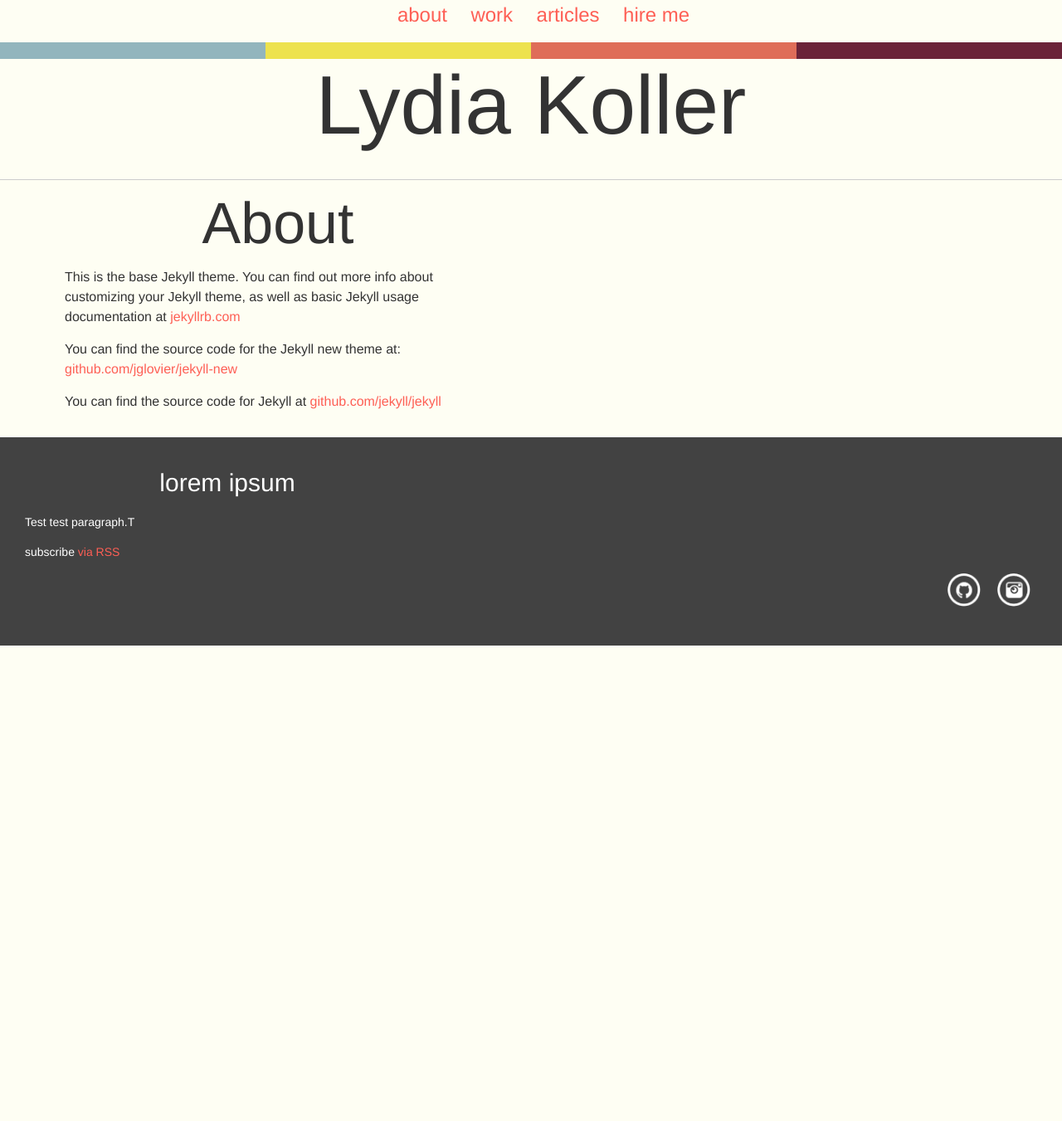
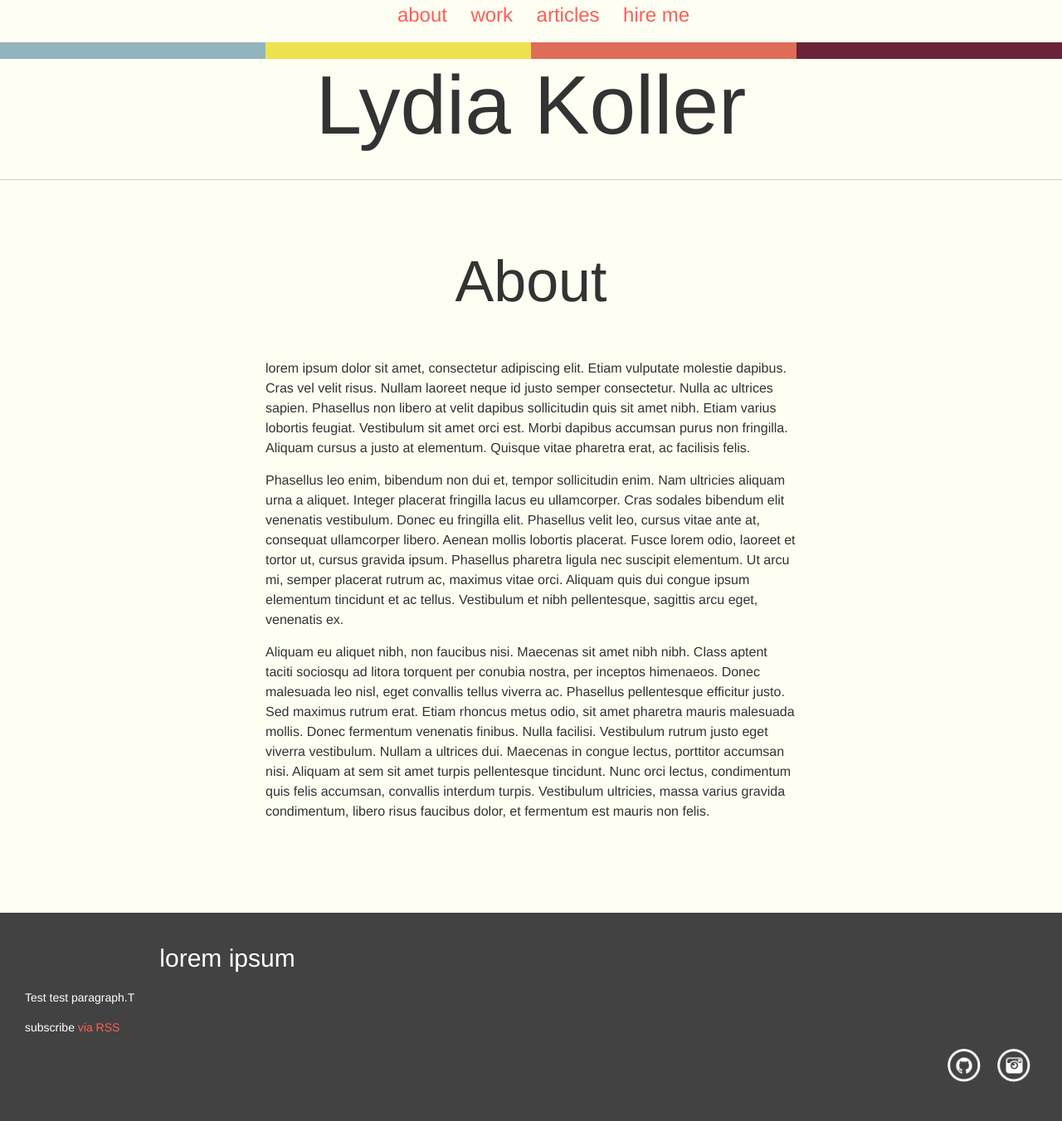
Before and after one commit to Lydiakoller/Learn-Jekyll, a Jekyll site: the page built from about.md, in a window 1280 px wide. Shown: the whole page at 83% size. Built offline with Jekyll 4.4.1, drawn with Linux system fonts in a browser that asks for light colours; before the commit the page ends 900 px from its top, so only the background shows below that.

Commit message:
Add pages for about & work

```diff
--- a/_layouts/page.html
+++ b/_layouts/page.html
@@ -1,14 +1,16 @@
 ---
 layout: default
 ---
-<div class="post">
-
-  <header class="post-header">
-    <h1 class="post-title">{{ page.title }}</h1>
-  </header>
-
-  <article class="post-content">
-    {{ content }}
-  </article>
-
-</div>
+<article class="site-section site-section-last">
+    <header class="post-header">
+        <h1 class="post-title">{{ page.title }}</h1>
+        {% if page.featured_image %}
+        <div class="post-image">
+            <img src="{{ page.featured_image }}" alt="{{ page.title }} featured image">
+        </div>
+        {% endif %}
+    </header>
+    <div class="post-body">
+        {{ content }}
+    </div>
+</article>
--- a/about.md
+++ b/about.md
@@ -4,8 +4,8 @@ title: About
 permalink: /about/
 ---
 
-This is the base Jekyll theme. You can find out more info about customizing your Jekyll theme, as well as basic Jekyll usage documentation at [jekyllrb.com](http://jekyllrb.com/)
+lorem ipsum dolor sit amet, consectetur adipiscing elit. Etiam vulputate molestie dapibus. Cras vel velit risus. Nullam laoreet neque id justo semper consectetur. Nulla ac ultrices sapien. Phasellus non libero at velit dapibus sollicitudin quis sit amet nibh. Etiam varius lobortis feugiat. Vestibulum sit amet orci est. Morbi dapibus accumsan purus non fringilla. Aliquam cursus a justo at elementum. Quisque vitae pharetra erat, ac facilisis felis.
 
-You can find the source code for the Jekyll new theme at: [github.com/jglovier/jekyll-new](https://github.com/jglovier/jekyll-new)
+Phasellus leo enim, bibendum non dui et, tempor sollicitudin enim. Nam ultricies aliquam urna a aliquet. Integer placerat fringilla lacus eu ullamcorper. Cras sodales bibendum elit venenatis vestibulum. Donec eu fringilla elit. Phasellus velit leo, cursus vitae ante at, consequat ullamcorper libero. Aenean mollis lobortis placerat. Fusce lorem odio, laoreet et tortor ut, cursus gravida ipsum. Phasellus pharetra ligula nec suscipit elementum. Ut arcu mi, semper placerat rutrum ac, maximus vitae orci. Aliquam quis dui congue ipsum elementum tincidunt et ac tellus. Vestibulum et nibh pellentesque, sagittis arcu eget, venenatis ex.
 
-You can find the source code for Jekyll at [github.com/jekyll/jekyll](https://github.com/jekyll/jekyll)
+Aliquam eu aliquet nibh, non faucibus nisi. Maecenas sit amet nibh nibh. Class aptent taciti sociosqu ad litora torquent per conubia nostra, per inceptos himenaeos. Donec malesuada leo nisl, eget convallis tellus viverra ac. Phasellus pellentesque efficitur justo. Sed maximus rutrum erat. Etiam rhoncus metus odio, sit amet pharetra mauris malesuada mollis. Donec fermentum venenatis finibus. Nulla facilisi. Vestibulum rutrum justo eget viverra vestibulum. Nullam a ultrices dui. Maecenas in congue lectus, porttitor accumsan nisi. Aliquam at sem sit amet turpis pellentesque tincidunt. Nunc orci lectus, condimentum quis felis accumsan, convallis interdum turpis. Vestibulum ultricies, massa varius gravida condimentum, libero risus faucibus dolor, et fermentum est mauris non felis.
```
Also changed, not shown: articles.html (added, +18 -0 lines), work.html (added, +16 -0 lines).
